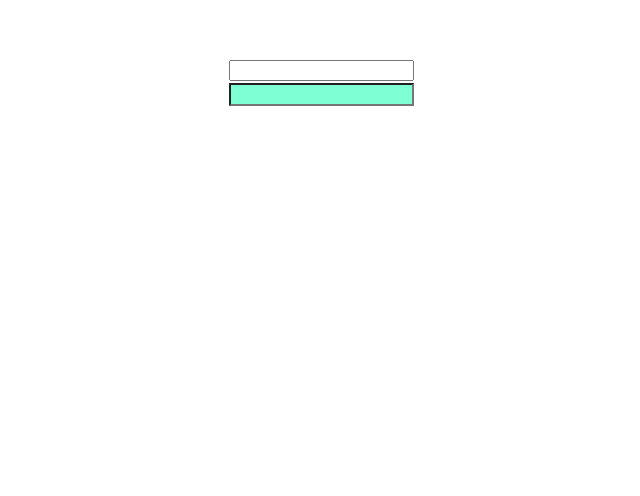
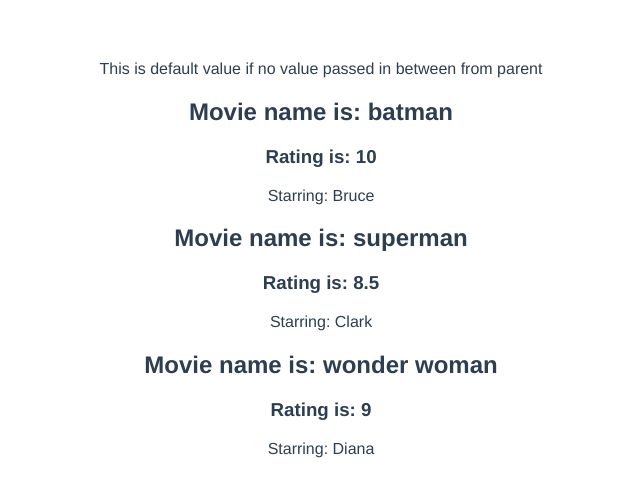
Before and after one commit to arjuaman/Vue, a Vue app in the folder cli-project/vue3-vite-proj/: page / in a window 1280 px wide. Shown: the top 496 px of the page, without its empty margins (319-959 px from the left). Built offline with nearby package versions, Linux system fonts and the light colour scheme.

Commit message:
SLots, Named slots, Slot props

```diff
--- a/cli-project/vue3-vite-proj/src/App.vue
+++ b/cli-project/vue3-vite-proj/src/App.vue
@@ -1,22 +1,22 @@
 <template>
-  <div>
-    <input v-model="movieNamePre">
-  </div>
-  <CustomInput v-model="movieName"/>
+  <NameList>
+    <template v-slot:forNamedSlots>
+    </template>
+
+    <template v-slot:default="slotPropsXYZ">
+      <h2>Movie name is: {{slotPropsXYZ.movie}}</h2>
+      <h3>Rating is: {{slotPropsXYZ.rating}}</h3>
+      <p>Starring: {{slotPropsXYZ.char}}</p>
+    </template>
+  </NameList>
 </template>
 
 <script>
-import CustomInput from "./components/CustomInput.vue";
+import NameList from "./components/NameList.vue";
 
 export default {
   components: {
-    CustomInput
-  },
-  data(){
-    return{
-      movieNamePre: '',
-      movieName: ''
-    }
+    NameList
   }
 };
 </script>
--- /dev/null
+++ b/cli-project/vue3-vite-proj/src/components/NameList.vue
@@ -0,0 +1,23 @@
+<template>
+  <slot name="forNamedSlots">This is default value if no value passed in between from parent</slot>
+  <div v-for="i in movies" :key="i.name">
+    <slot :movie="i.name" :rating="i.rating" :char="i.char"></slot>
+  </div>
+</template>
+
+<script>
+export default {
+  data() {
+    return {
+      movies: [
+        { name: "batman", rating: 10, char: "Bruce" },
+        { name: "superman", rating: 8.5, char: "Clark" },
+        { name: "wonder woman", rating: 9, char: "Diana" },
+      ],
+    };
+  },
+};
+</script>
+
+<style scoped>
+</style>
```
